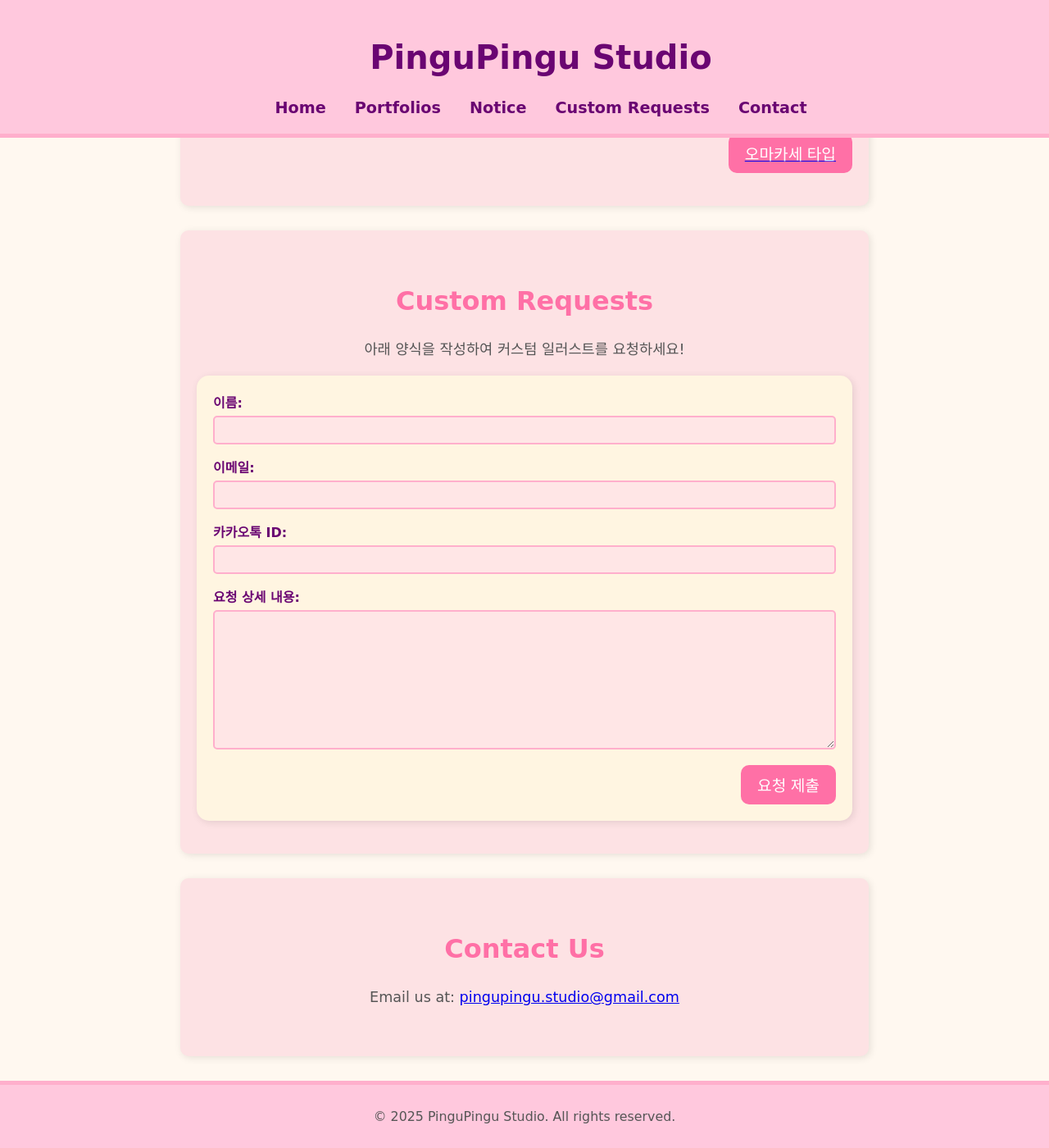
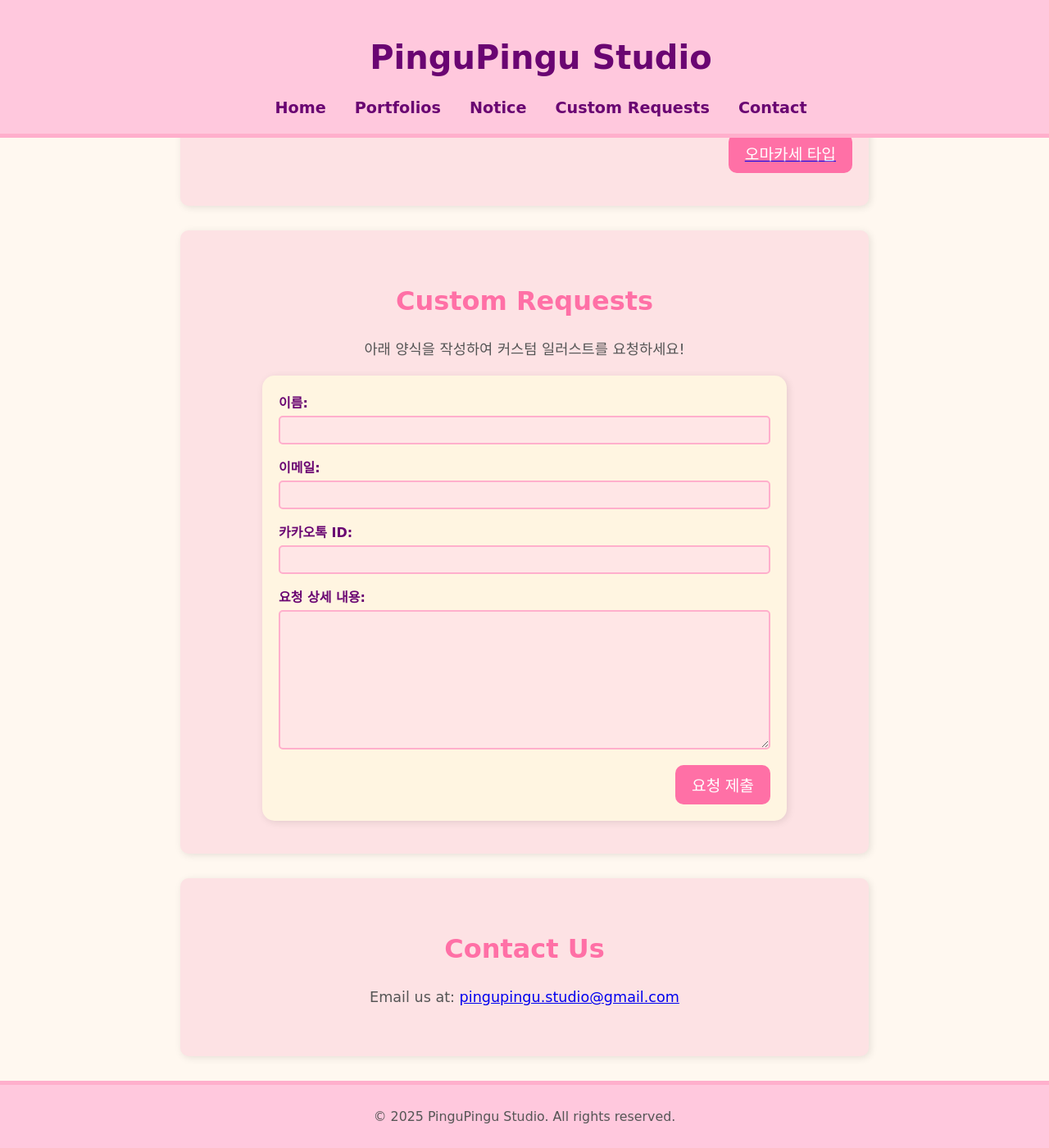
Before and after one commit to PinguPingu-Studio/pingupingu.studio, a Jekyll site: the page index.html, which Jekyll copies as it is, in a window 1280 px wide and 1400 px high, scrolled down 878 px. Shown: the whole window at 82% size. Built offline with Jekyll 4.4.1, drawn with Linux system fonts in a browser that asks for light colours; some web fonts are replaced.

Commit message:
Committed all uncommitted changes

```diff
--- a/assets/css/styles.css
+++ b/assets/css/styles.css
@@ -56,6 +56,7 @@
   scroll-margin-top: 215px;
   padding: 40px 20px;
   max-width: 800px;
+  width: 100%;
   margin: auto;
   border-radius: 10px;
   box-shadow: 2px 2px 10px rgba(0, 0, 0, 0.1);
@@ -81,6 +82,7 @@
 
 .gallery {
   display: flex;
+  flex-wrap: wrap;
   justify-content: center;
   gap: 20px;
 }
@@ -93,7 +95,8 @@
 }
 
 .art-item img {
-  width: 200px;
+  width: 100%;
+  max-width: 200px;
   border-radius: 10px;
 }
 
@@ -120,6 +123,7 @@
 
 .notice-buttons {
   display: flex;
+  flex-wrap: wrap;
   justify-content: space-evenly;
   gap: 20px;
   margin-top: 20px;
@@ -149,6 +153,8 @@
   display: inline-block;
   text-align: left;
   box-shadow: 2px 2px 10px rgba(0, 0, 0, 0.1);
+  width: 100%;
+  max-width: 600px;
 }
 
 form label {
@@ -196,3 +202,35 @@
   font-size: 0.9em;
   border-top: 5px solid #ffafcc;
 }
+
+/* Responsive Design */
+@media screen and (max-width: 768px) {
+  body {
+    padding-top: 180px;
+  }
+  header {
+    padding: 15px;
+  }
+  section {
+    max-width: 90%;
+  }
+  .gallery {
+    flex-direction: column;
+    align-items: center;
+  }
+  .notice-buttons {
+    flex-direction: column;
+  }
+}
+
+@media screen and (max-width: 480px) {
+  body {
+    padding-top: 160px;
+  }
+  h2 {
+    font-size: 1.8em;
+  }
+  section {
+    max-width: 95%;
+  }
+}
```
